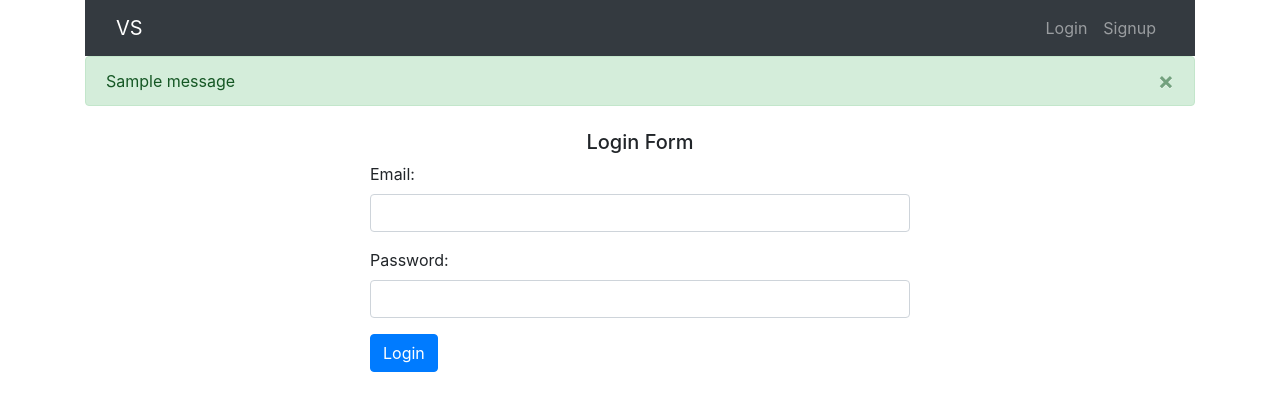
After one commit to MaiborodaPavlo/work_scraping, a Django app: page /accounts/login/ in a window 1280 px wide. The commit adds this page. Shown: the top 411 px of the page. Run offline with Django 3.2, Linux system fonts and the light colour scheme; tables that the repository leaves empty hold one stand-in row (values such as "Sample post"); one stand-in notice (Sample message) is shown; some libraries are stand-ins or nearby versions.

Commit message:
User settings added

```diff
--- /dev/null
+++ b/accounts/forms.py
@@ -0,0 +1,75 @@
+from django import forms
+from django.contrib.auth import get_user_model, authenticate
+from django.contrib.auth.hashers import check_password
+
+from scraping.models import City, Language
+
+User = get_user_model()
+
+
+class UserLoginForm(forms.Form):
+    email = forms.EmailField(
+        widget=forms.EmailInput(attrs={'class': 'form-control'})
+    )
+    password = forms.CharField(
+        widget=forms.PasswordInput(attrs={'class': 'form-control'})
+    )
+
+    def clean(self):
+        email = self.cleaned_data.get('email')
+        password = self.cleaned_data.get('password')
+        if email and password:
+            try:
+                user = User.objects.get(email=email)
+            except User.DoesNotExist:
+                raise forms.ValidationError('Invalid email or password.')
+            if not check_password(password, user.password):
+                raise forms.ValidationError('Invalid email or password.')
+            if not authenticate(email=email, password=password):
+                raise forms.ValidationError('User is inactive.')
+        return super().clean()
+
+
+class UserRegisterForm(forms.ModelForm):
+    email = forms.EmailField(
+        widget=forms.EmailInput(attrs={'class': 'form-control'})
+    )
+    password = forms.CharField(
+        label='Password',
+        widget=forms.PasswordInput(attrs={'class': 'form-control'})
+    )
+    password2 = forms.CharField(
+        label='Repeat password',
+        widget=forms.PasswordInput(attrs={'class': 'form-control'})
+    )
+
+    class Meta:
+        model = User
+        fields = ('email', )
+
+    def clean_password2(self):
+        password = self.cleaned_data.get('password')
+        password2 = self.cleaned_data.get('password2')
+        if password != password2:
+            raise forms.ValidationError('Passwords do not match.')
+        return password2
+
+
+class UserUpdateForm(forms.ModelForm):
+    city = forms.ModelChoiceField(
+        queryset=City.objects.all(),
+        widget=forms.Select(attrs={'class': 'form-control'}),
+    )
+    language = forms.ModelChoiceField(
+        queryset=Language.objects.all(),
+        widget=forms.Select(attrs={'class': 'form-control'}),
+    )
+    is_subscribed = forms.BooleanField(
+        required=False,
+        widget=forms.CheckboxInput(),
+        label='Get emails?',
+    )
+
+    class Meta:
+        model = User
+        fields = ('city', 'language', 'is_subscribed')
--- /dev/null
+++ b/accounts/templates/accounts/login.html
@@ -0,0 +1,36 @@
+{% extends "base.html" %}
+
+{% block title %}
+    Login
+{% endblock %}
+
+{% block content %}
+    <div class="row">
+        <div class="col-md-6 mx-auto">
+            <div class="text-center my-2">
+                <h5>Login Form</h5>
+            </div>
+            <form method="POST">
+                {% csrf_token %}
+{#                {% if form.errors %}#}
+{#                    {% for field in form %}#}
+{#                        {% for error in field.errors %}#}
+{#                            <div class="alert alert-danger">#}
+{#                                <strong>{{ error|escape }}</strong>#}
+{#                            </div>#}
+{#                        {% endfor %}#}
+{#                    {% endfor %}#}
+{#                    {% for error in form.non_field_errors %}#}
+{#                        <div class="alert alert-danger">#}
+{#                            <strong>{{ error|escape }}</strong>#}
+{#                        </div>#}
+{#                    {% endfor %}#}
+{#                {% endif %}#}
+                <div class="form-group">
+                    {{ form.as_p }}
+                </div>
+                <button type="submit" class="btn btn-primary">Login</button>
+            </form>
+        </div>
+    </div>
+{% endblock %}
--- /dev/null
+++ b/accounts/urls.py
@@ -0,0 +1,17 @@
+from django.urls import path
+
+from .views import (
+    login_view,
+    logout_view,
+    register_view,
+    update_view,
+    delete_view,
+)
+
+urlpatterns = [
+    path('login/', login_view, name='login'),
+    path('logout/', logout_view, name='logout'),
+    path('register/', register_view, name='register'),
+    path('update/', update_view, name='update'),
+    path('delete/', delete_view, name='delete'),
+]
--- a/accounts/views.py
+++ b/accounts/views.py
@@ -1,3 +1,75 @@
-from django.shortcuts import render
+from django.contrib import messages
+from django.contrib.auth import (
+    authenticate,
+    login,
+    logout,
+    get_user_model,
+)
+from django.shortcuts import render, redirect
 
-# Create your views here.
+from .forms import (
+    UserLoginForm,
+    UserRegisterForm,
+    UserUpdateForm,
+)
+
+User = get_user_model()
+
+
+def login_view(request):
+    form = UserLoginForm(request.POST or None)
+    if form.is_valid():
+        user = authenticate(request, email=form.cleaned_data['email'], password=form.cleaned_data['password'])
+        login(request, user)
+        return redirect('home')
+    return render(request, 'accounts/login.html', {'form': form})
+
+
+def logout_view(request):
+    logout(request)
+    return redirect('home')
+
+
+def register_view(request):
+    form = UserRegisterForm(request.POST or None)
+    if form.is_valid():
+        new_user = form.save(commit=False)
+        new_user.set_password(form.cleaned_data['password'])
+        new_user.save()
+        return render(request, 'accounts/register_done.html', {'new_user': new_user})
+    return render(request, 'accounts/register.html', {'form': form})
+
+
+def update_view(request):
+    if not request.user.is_authenticated:
+        return redirect('accounts:login')
+
+    user = request.user
+    if request.method == 'POST':
+        form = UserUpdateForm(request.POST)
+        if form.is_valid():
+            user.city = form.cleaned_data['city']
+            user.language = form.cleaned_data['language']
+            user.is_subscribed = form.cleaned_data['is_subscribed']
+            user.save()
+            messages.success(request, 'User updated successfully.')
+            return redirect('accounts:update')
+
+    form = UserUpdateForm(
+        initial={
+            'city': user.city,
+            'language': user.language,
+            'is_subscribed': user.is_subscribed
+        }
+    )
+    return render(request, 'accounts/update.html', {'form': form})
+
+
+def delete_view(request):
+    if request.user.is_authenticated:
+        user = request.user
+        if request.method == 'POST':
+            _user = User.objects.get(pk=user.pk)
+            _user.delete()
+            messages.success(request, 'User deleted successfully.')
+    return redirect('home')
--- a/templates/base.html
+++ b/templates/base.html
@@ -6,7 +6,7 @@
         <meta name="viewport" content="width=device-width, initial-scale=1">
 
         <!-- Bootstrap CSS -->
-        <link href="https://cdn.jsdelivr.net/npm/bootstrap@5.0.0-beta1/dist/css/bootstrap.min.css" rel="stylesheet" integrity="sha384-giJF6kkoqNQ00vy+HMDP7azOuL0xtbfIcaT9wjKHr8RbDVddVHyTfAAsrekwKmP1" crossorigin="anonymous">
+        <link rel="stylesheet" href="https://stackpath.bootstrapcdn.com/bootstrap/4.3.1/css/bootstrap.min.css" integrity="sha384-ggOyR0iXCbMQv3Xipma34MD+dH/1fQ784/j6cY/iJTQUOhcWr7x9JvoRxT2MZw1T" crossorigin="anonymous">
 
         <title>
             {% block title %}
@@ -22,13 +22,40 @@
                     <button class="navbar-toggler" type="button" data-bs-toggle="collapse" data-bs-target="#navbarNavAltMarkup" aria-controls="navbarNavAltMarkup" aria-expanded="false" aria-label="Toggle navigation">
                         <span class="navbar-toggler-icon"></span>
                     </button>
-                    <div class="collapse navbar-collapse" id="navbarNavAltMarkup">
+                    <div class="collapse navbar-collapse justify-content-end" id="navbarNavAltMarkup">
                         <div class="navbar-nav">
-                            <a class="nav-link active" aria-current="page" href="{% url 'home' %}">Home</a>
+                            {% if not user.is_authenticated %}
+                                <a class="nav-item nav-link" aria-current="page" href="{% url 'accounts:login' %}">Login</a>
+                                <a class="nav-item nav-link" aria-current="page" href="{% url 'accounts:register' %}">Signup</a>
+                            {% else %}
+                                <a class="nav-item nav-link" aria-current="page" href="{% url 'accounts:logout' %}">Logout</a>
+                                <a class="nav-item nav-link" aria-current="page" href="{% url 'accounts:update' %}">Settings</a>
+                            {% endif %}
                         </div>
                     </div>
-                  </div>
+                </div>
             </nav>
+        </div>
+        <div class="container">
+            {% block messages %}
+                {% if messages %}
+                    {% for message in messages %}
+                        <div
+                            class="alert
+                            {% if message.level == DEFAULT_MESSAGE_LEVELS.ERROR %} alert-danger
+                            {% elif message.level == DEFAULT_MESSAGE_LEVELS.WARNING%} alert-warning
+                            {% else %} alert-success
+                            {% endif %} alert-dismissible fade show"
+                            role="alert"
+                        >
+                            {{ message }}
+                            <button type="button" class="close" data-dismiss="alert" aria-label="Close">
+                                <span aria-hidden="true">&times;</span>
+                            </button>
+                        </div>
+                    {% endfor %}
+                {% endif %}
+            {% endblock %}
         </div>
         <div class="container">
             <div id="content">
@@ -36,15 +63,8 @@
             </div>
         </div>
 
-        <!-- Optional JavaScript; choose one of the two! -->
-
-        <!-- Option 1: Bootstrap Bundle with Popper -->
-        <script src="https://cdn.jsdelivr.net/npm/bootstrap@5.0.0-beta1/dist/js/bootstrap.bundle.min.js" integrity="sha384-ygbV9kiqUc6oa4msXn9868pTtWMgiQaeYH7/t7LECLbyPA2x65Kgf80OJFdroafW" crossorigin="anonymous"></script>
-
-        <!-- Option 2: Separate Popper and Bootstrap JS -->
-        <!--
-        <script src="https://cdn.jsdelivr.net/npm/@popperjs/core@2.5.4/dist/umd/popper.min.js" integrity="sha384-q2kxQ16AaE6UbzuKqyBE9/u/KzioAlnx2maXQHiDX9d4/zp8Ok3f+M7DPm+Ib6IU" crossorigin="anonymous"></script>
-        <script src="https://cdn.jsdelivr.net/npm/bootstrap@5.0.0-beta1/dist/js/bootstrap.min.js" integrity="sha384-pQQkAEnwaBkjpqZ8RU1fF1AKtTcHJwFl3pblpTlHXybJjHpMYo79HY3hIi4NKxyj" crossorigin="anonymous"></script>
-        -->
+        <script src="https://code.jquery.com/jquery-3.3.1.slim.min.js" integrity="sha384-q8i/X+965DzO0rT7abK41JStQIAqVgRVzpbzo5smXKp4YfRvH+8abtTE1Pi6jizo" crossorigin="anonymous"></script>
+        <script src="https://cdnjs.cloudflare.com/ajax/libs/popper.js/1.14.7/umd/popper.min.js" integrity="sha384-UO2eT0CpHqdSJQ6hJty5KVphtPhzWj9WO1clHTMGa3JDZwrnQq4sF86dIHNDz0W1" crossorigin="anonymous"></script>
+        <script src="https://stackpath.bootstrapcdn.com/bootstrap/4.3.1/js/bootstrap.min.js" integrity="sha384-JjSmVgyd0p3pXB1rRibZUAYoIIy6OrQ6VrjIEaFf/nJGzIxFDsf4x0xIM+B07jRM" crossorigin="anonymous"></script>
     </body>
 </html>
--- a/work_scraping/urls.py
+++ b/work_scraping/urls.py
@@ -14,11 +14,12 @@ Including another URLconf
     2. Add a URL to urlpatterns:  path('blog/', include('blog.urls'))
 """
 from django.contrib import admin
-from django.urls import path
+from django.urls import path, include
 
 from scraping.views import home_view
 
 urlpatterns = [
     path('admin/', admin.site.urls),
     path('', home_view, name='home'),
+    path('accounts/', include(('accounts.urls', 'accounts')))
 ]
```
Also changed, not shown: accounts/templates/accounts/register.html (added, +22 -0 lines), accounts/templates/accounts/register_done.html (added, +16 -0 lines), accounts/templates/accounts/update.html (added, +28 -0 lines).
